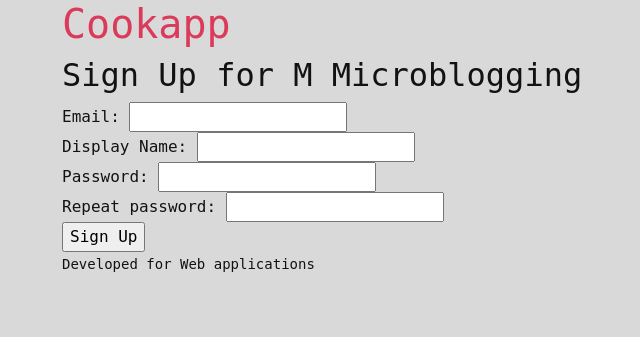
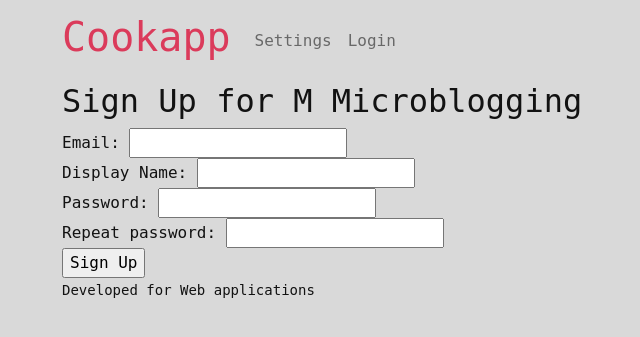
Before and after one commit to erikbejstam/cookapp, a Python web app: template templates/auth/signup.html in a window 1280 px wide. Shown: the top 337 px of the page, without its empty margins (106-746 px from the left). Run offline with Jinja, Linux system fonts and the light colour scheme; the template is opened without the code that fills it, so the values that code supplies are empty.

Commit message:
Fix base page, looks ok

```diff
--- a/static/microblog.css
+++ b/static/microblog.css
@@ -13,7 +13,6 @@ body {
 a {
   color: #dc143c;
   text-decoration: none;
-  border-bottom: 2px dotted #dc143c;
   opacity: 0.8;
   transition: opacity 0.3s; /* Specify the property you are transitioning */
 }
@@ -44,6 +43,10 @@ a:hover {
   color: whitesmoke;
   padding: 0.5rem 1rem;
   transition: opacity 0.3s;
+}
+
+.button-add{
+  background: #dc143c; /*just a suggestion*/
 }
 
 .button:hover,
@@ -150,3 +153,10 @@ a:hover {
   background-color:#dc143c;
   border-color: #8c0520;
 }
+
+a.navbar-brand{
+  color: #dc143c;
+  text-decoration: none;
+  opacity: 0.8;
+  transition: opacity 0.3s;
+}
--- a/templates/base.html
+++ b/templates/base.html
@@ -38,16 +38,52 @@
       href="{{ url_for('static', filename='microblog.css') }}"
     />
   </head>
+
   <body>
     <header>
-      <a href="/"><h1>Cookapp</h1></a>
+
     </header>
+
+    <nav class="navbar navbar-expand-lg navbar-light bg-transparent">
+
+      <a class="navbar-brand" href="/"><h1>Cookapp</h1></a>
+      <button class="navbar-toggler" type="button" data-toggle="collapse" data-target="#navbarSupportedContent" aria-controls="navbarSupportedContent" aria-expanded="false" aria-label="Toggle navigation">
+        <span class="navbar-toggler-icon"></span>
+      </button>
+
+      <div class="collapse navbar-collapse" id="navbarSupportedContent">
+        <ul class="navbar-nav mr-auto">
+          {%if current_user.is_authenticated %}
+            <li class="nav-item">
+              <a class="nav-link" href="{{ url_for('main.user', user_id=current_user.id) }}">{{current_user.name}}</a>
+            </li>
+          {%endif%}
+          <li class="nav-item active">
+            <a class="nav-link" href="#">Settings</a>
+          </li>
+          {%if current_user.is_authenticated%}
+            <li class="nav-item">
+              <a class="nav-link" href="{{ url_for('auth.logout')}}">Logout</a>
+            </li>
+          {%else%}
+            <li class="nav-item">
+              <a class="nav-link" href="{{ url_for('auth.login')}}">Login</a>
+            </li>
+          {%endif%}
+        </ul>
+
+      </div>
+    </nav>
+
     <section class="content">{% block content %}{% endblock %}</section>
+
     <footer><small>Developed for Web applications</small></footer>
+
     <script
       src="https://cdn.jsdelivr.net/npm/bootstrap@5.3.2/dist/js/bootstrap.bundle.min.js"
       integrity="sha384-C6RzsynM9kWDrMNeT87bh95OGNyZPhcTNXj1NW7RuBCsyN/o0jlpcV8Qyq46cDfL"
       crossorigin="anonymous"
     ></script>
   </body>
+
 </html>
```
Also changed, not shown: templates/main/index.html (+1 -10 lines).
